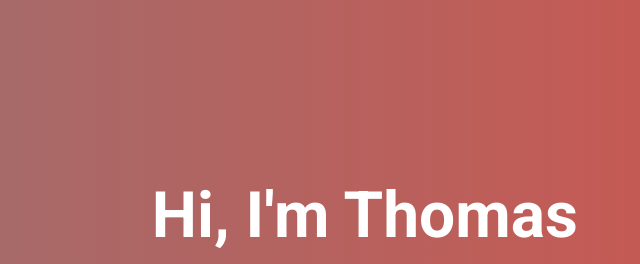
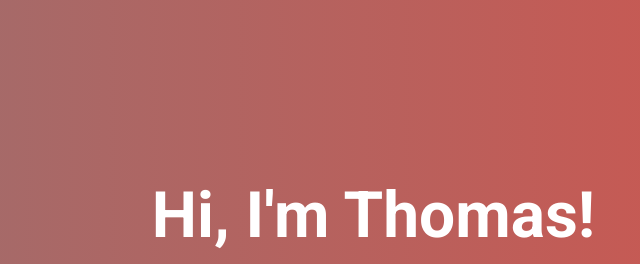
Before and after one commit to ThomasMChen/Design, a plain HTML site: page Personal/index.html in a window 1280 px wide. Shown: the top 264 px of the page, 410-1050 px from the left. Drawn offline with nearby package versions, Linux system fonts and the light colour scheme.

Commit message:
Add minor text fix
Fixed grammatical and punctuation errors.

```diff
--- a/Personal/index.html
+++ b/Personal/index.html
@@ -43,7 +43,7 @@
                 <img src="src/pfp.jpg" id="profilepic">
             </div>
             <div id="content">
-                <h1>Hi, I'm Thomas</h1>
+                <h1>Hi, I'm Thomas!</h1>
                 <h1><span id="js-rotating1">Developer,Designer,Writer</span ></h1>
 
                 <br>
```
